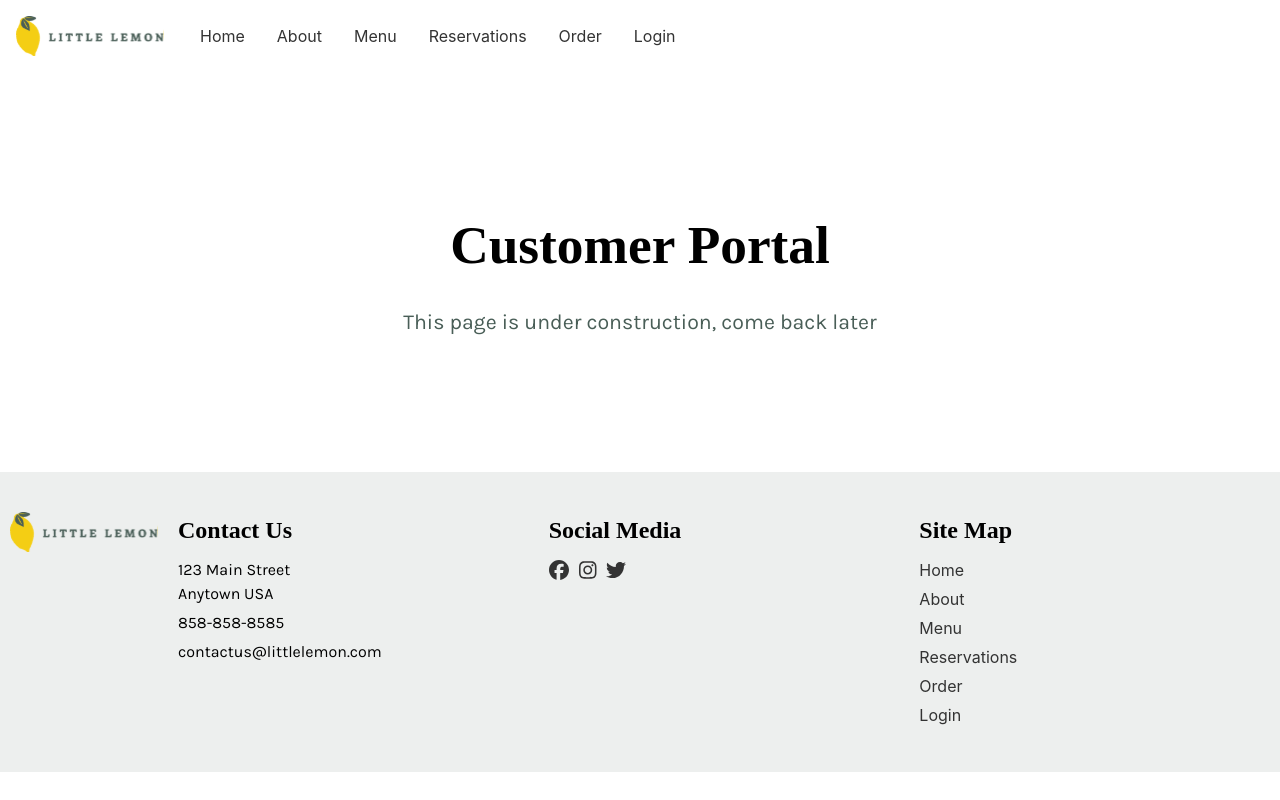
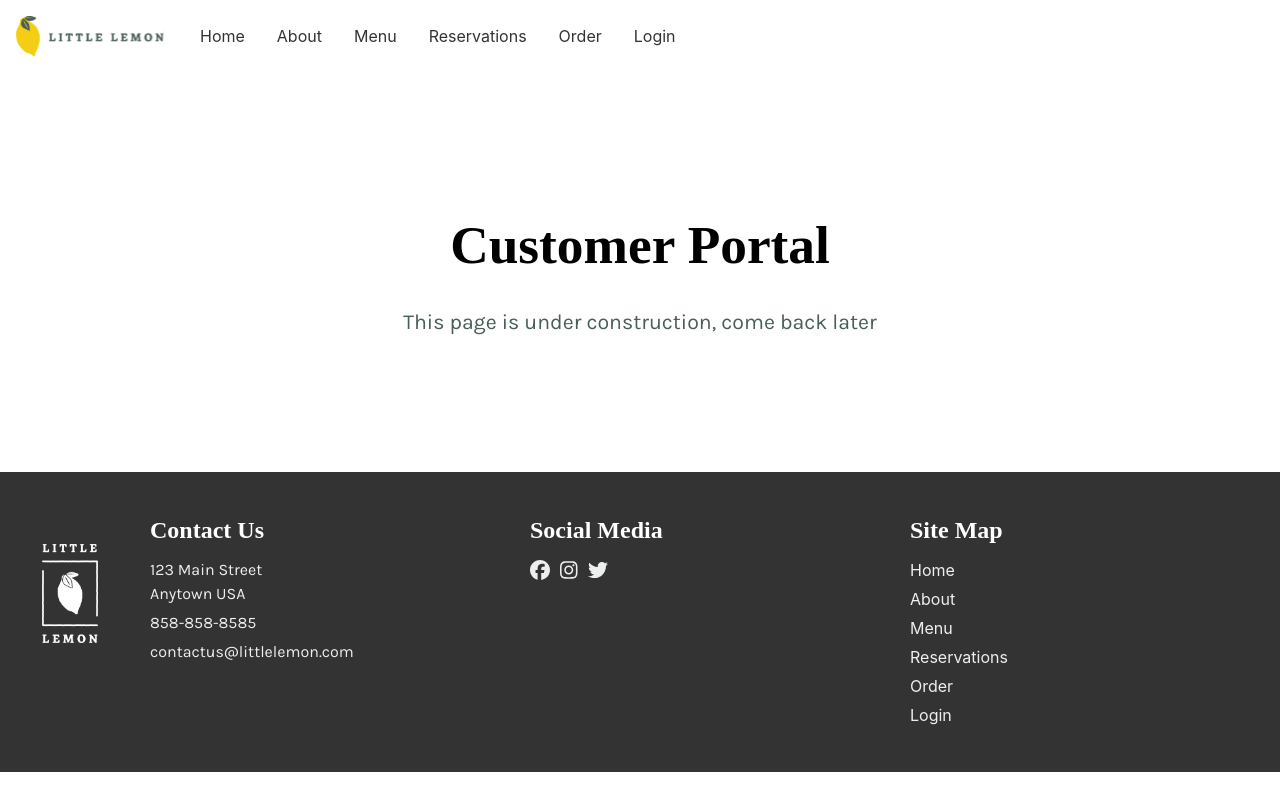
Before and after one commit to bryanluza/fewd-capstone-project, a React (Create React App) app: page /login in a window 1280 px wide. Built offline with nearby package versions, Linux system fonts and the light colour scheme; a web font is replaced by a local one.

Commit message:
Minor Footer adjustments

```diff
--- a/src/components/Footer.css
+++ b/src/components/Footer.css
@@ -1,6 +1,6 @@
 /* Footer.css */
 footer {
-  background-color: var(--hightlight-color-1);
+  background-color: var(--hightlight-color-2);
   color: black;
   padding: 40px 10px;
   display: flex;
@@ -15,6 +15,7 @@ footer {
 
   footer h3 {
     margin-bottom: 10px;
+    color: white;
   }
 
   footer nav ul {
@@ -27,7 +28,7 @@ footer {
       margin-bottom: 5px;
     }
       footer nav ul li a {
-        color: var(--hightlight-color-2);
+        color: var(--hightlight-color-1);
         text-decoration: none;
       }
 
@@ -38,8 +39,13 @@ footer {
   footer p {
     margin-bottom: 5px;
     font-size: 1rem;
-    color: black;
+    color: var(--hightlight-color-1);
   }
+
+.footer-logo {
+  width: 120px;
+  padding : 2rem;
+}
 
 #social-media nav {
   display: flex;
@@ -47,7 +53,7 @@ footer {
 }
 
   #social-media nav a {
-    color: var(--hightlight-color-2);
+    color: var(--hightlight-color-1);
   }
 
 /* Media query for smaller screens */
--- a/src/components/Footer.js
+++ b/src/components/Footer.js
@@ -5,7 +5,7 @@ import { FontAwesomeIcon } from "@fortawesome/react-fontawesome";
 import { faFacebook, faInstagram, faTwitter, } from "@fortawesome/free-brands-svg-icons";
 
 import './Footer.css';
-import logo from './assets/logo_footer.svg';
+import logo from './assets/logo_footer.png';
 
 const socials = [
   {
@@ -25,7 +25,7 @@ const socials = [
 const Footer = () => {
     return (
       <footer>
-          <img className='footer-logo' src={logo} alt="Logo" height="50px" />
+          <img className='footer-logo' src={logo} alt="Logo" />
           <section id='contact-us'>
             <h3>Contact Us</h3>
             <p>123 Main Street<br/>Anytown USA</p>
```
Also changed, not shown: src/components/assets/logo_footer.png (added), src/components/assets/logo_footer.svg (deleted).
